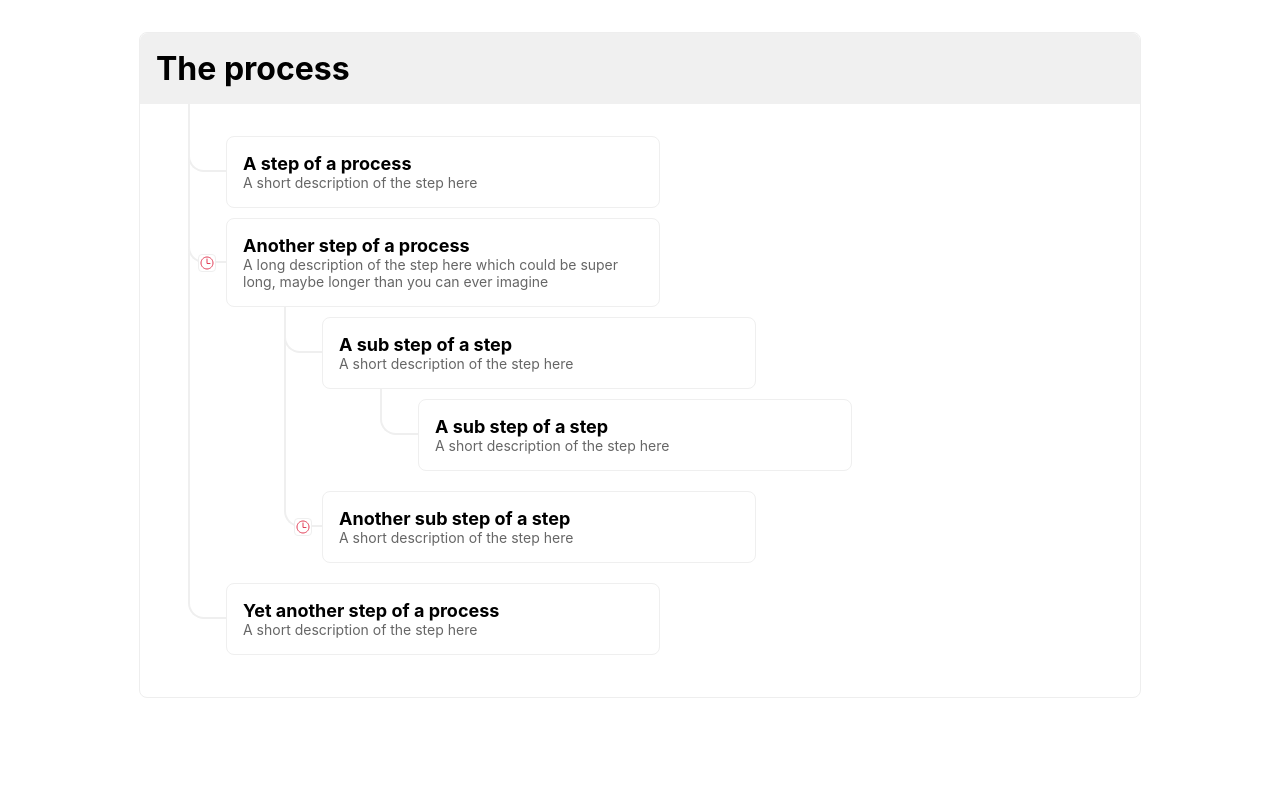
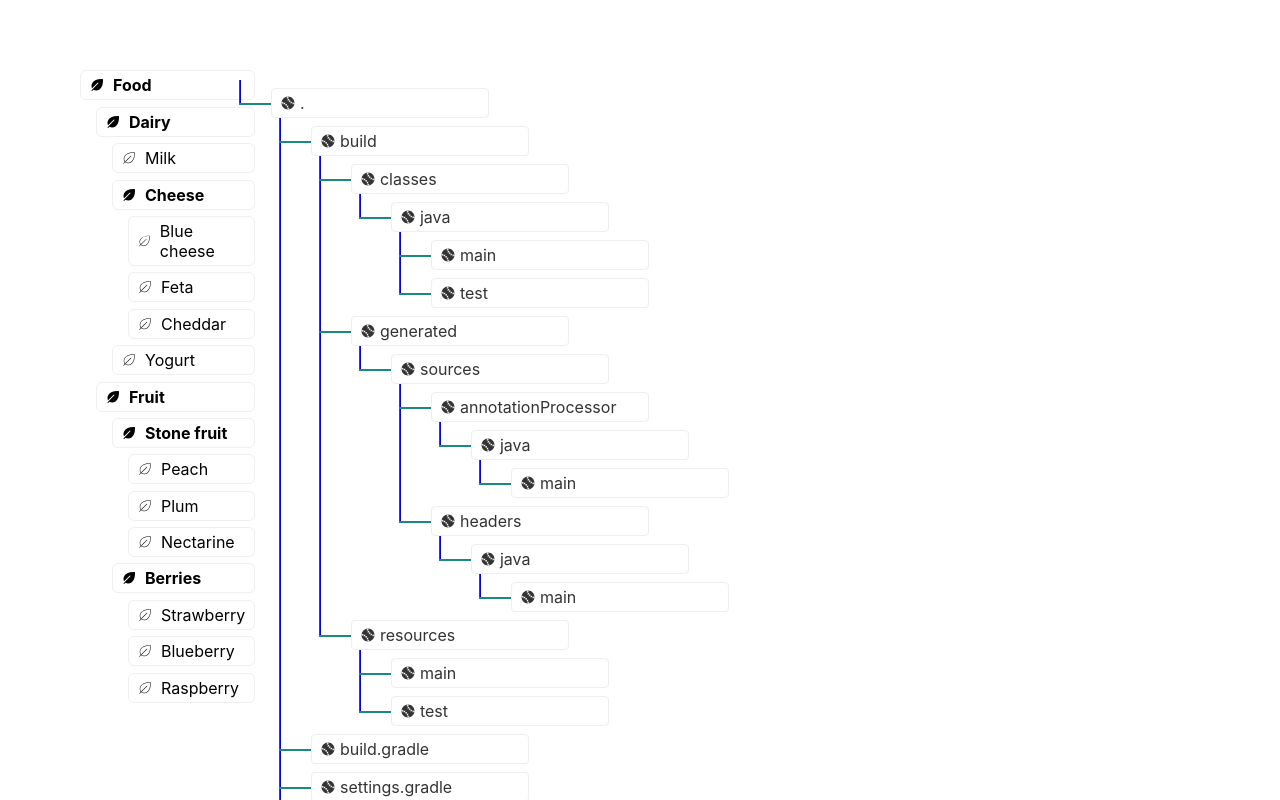
Before and after one commit to abruzzi/activity-chart, a React (Vite) app: page / in a window 1280 px wide. Shown: the top 800 px of the page. Built offline with nearby package versions, Linux system fonts and the light colour scheme.

Commit message:
added simple tree

```diff
--- a/src/App.css
+++ b/src/App.css
@@ -0,0 +1,8 @@
+.App {
+  font-family: 'Open Sans', sans-serif;
+}
+
+*, *::before, *::after {
+  margin: 0;
+  padding: 0;
+}
--- a/src/App.tsx
+++ b/src/App.tsx
@@ -1,10 +1,18 @@
-import './App.css'
-import ProcessFlow from './ProcessFlow'
+import "./App.css";
+
+import food from "./simple-tree/food.json";
+import { StaticTree } from "./simple-tree/StaticTree.tsx";
+
+import folder from "./visualise-tree/folder-structure.json";
+import { TreeWithData } from "./visualise-tree/Tree.tsx";
 
 function App() {
   return (
-    <ProcessFlow />
-  )
+    <div style={{ display: "flex", flexDirection: "row", padding: "4rem" }}>
+      <StaticTree data={food} />
+      <TreeWithData data={folder} />
+    </div>
+  );
 }
 
-export default App
+export default App;
--- a/src/ProcessFlow.tsx
+++ b/src/process-flow/ProcessFlow.tsx
@@ -1,6 +1,5 @@
 import { IoTimeOutline } from "react-icons/io5";
-import './ProcessFlow.css';
-
+import "./ProcessFlow.css";
 
 type ProcessStepProps = {
   title: string;
@@ -10,14 +9,22 @@ type ProcessStepProps = {
   children?: React.ReactNode;
 };
 
-const ProcessStep = ({ title, description, isSubStep, hasCondition, children }: ProcessStepProps) => (
-  <div className={`process-step ${isSubStep ? 'sub-step' : ''}`}>
+const ProcessStep = ({
+  title,
+  description,
+  isSubStep,
+  hasCondition,
+  children,
+}: ProcessStepProps) => (
+  <div className={`process-step ${isSubStep ? "sub-step" : ""}`}>
     <div className="the-link" />
-    {
-      hasCondition ? <div className="condition-button">
+    {hasCondition ? (
+      <div className="condition-button">
         <IoTimeOutline />
-      </div> : <div className="placeholder" />
-    }
+      </div>
+    ) : (
+      <div className="placeholder" />
+    )}
     <div className="step-content">
       <h3 className="step-title">{title}</h3>
       <p className="step-description">{description}</p>
@@ -29,7 +36,7 @@ const ProcessStep = ({ title, description, isSubStep, hasCondition, children }:
 const ProcessVisualization = () => (
   <div className="process-container">
     <h1 className="process-title">The process</h1>
-    <div className='steps-container'>
+    <div className="steps-container">
       <div className="process-steps">
         <ProcessStep
           title="A step of a process"
--- /dev/null
+++ b/src/simple-tree/StaticTree.tsx
@@ -0,0 +1,51 @@
+import "./simple-tree.css";
+import { PiLeafThin } from "react-icons/pi";
+import { PiLeafFill } from "react-icons/pi";
+
+type TreeNodeType = {
+  name: string;
+  children?: TreeNodeType[];
+};
+
+const FancyNode = ({
+  name,
+  hasChildren,
+}: {
+  name: string;
+  hasChildren: boolean;
+}) => {
+  return (
+    <div
+      className={`${
+        hasChildren ? "hasChildren" : ""
+      } tree-node-container inline-layout`}
+    >
+      {hasChildren ? <PiLeafFill /> : <PiLeafThin />}
+      <span>{name}</span>
+    </div>
+  );
+};
+
+const TreeNode = ({ name, children }: TreeNodeType) => {
+  return (
+    <li>
+      <FancyNode name={name} hasChildren={Boolean(children)} />
+      {/*<span className={children ? "hasChildren" : ""}>{name}</span>*/}
+      {children && (
+        <ul>
+          {children.map((node) => (
+            <TreeNode name={node.name} children={node.children} />
+          ))}
+        </ul>
+      )}
+    </li>
+  );
+};
+
+export const StaticTree = ({ data }: { data: TreeNodeType }) => {
+  return (
+    <ul>
+      <TreeNode name={data.name} children={data.children} />
+    </ul>
+  );
+};
--- /dev/null
+++ b/src/simple-tree/food.json
@@ -0,0 +1,63 @@
+{
+  "name": "Food",
+  "children": [
+    {
+      "name": "Dairy",
+      "children": [
+        {
+          "name": "Milk"
+        },
+        {
+          "name": "Cheese",
+          "children": [
+            {
+              "name": "Blue cheese"
+            },
+            {
+              "name": "Feta"
+            },
+            {
+              "name": "Cheddar"
+            }
+          ]
+        },
+        {
+          "name": "Yogurt"
+        }
+      ]
+    },
+    {
+      "name": "Fruit",
+      "children": [
+        {
+          "name": "Stone fruit",
+          "children": [
+            {
+              "name": "Peach"
+            },
+            {
+              "name": "Plum"
+            },
+            {
+              "name": "Nectarine"
+            }
+          ]
+        },
+        {
+          "name": "Berries",
+          "children": [
+            {
+              "name": "Strawberry"
+            },
+            {
+              "name": "Blueberry"
+            },
+            {
+              "name": "Raspberry"
+            }
+          ]
+        }
+      ]
+    }
+  ]
+}
--- /dev/null
+++ b/src/simple-tree/simple-tree.css
@@ -0,0 +1,23 @@
+
+li {
+  list-style: none;
+  margin-left: 1rem;
+  margin-block: 0.4rem;
+}
+
+li .hasChildren {
+  font-weight: bold;
+}
+
+.tree-node-container {
+  padding: 4px 8px;
+  border: 1px solid #efefef;
+  border-radius: 6px;
+}
+
+.inline-layout {
+  display: flex;
+  flex-direction: row;
+  gap: 0.5rem;
+  align-items: center;
+}
--- /dev/null
+++ b/src/visualise-tree/Tree.css
@@ -0,0 +1,62 @@
+.tree-container {
+    width: 1000px;
+    margin: 16px auto;
+    display: flex;
+    flex-direction: column;
+    justify-content: stretch;
+}
+
+.tree-node-content {
+    display: flex;
+    align-items: center;
+    gap: 4px;
+    width: 200px;
+    padding: 4px 8px;
+    border: 1px solid #eee;
+    color: #333;
+    border-radius: 4px;
+}
+
+.inline {
+    display: flex;
+    align-items: center;
+}
+
+.tree-node {
+    margin-top: 8px;
+    margin-left: 16px;
+    position: relative;
+}
+
+.tree-node::before {
+    content: '';
+    position: absolute;
+    border-left: 1px solid #c11616;
+    border-right: 1px solid #0505d4;
+    top: -8px;
+    bottom: 0;
+    left: -32px;
+    width: 0;
+}
+
+.last-node::before {
+    height: 24px;
+}
+
+.link-to-parent {
+    position: relative;
+}
+
+.link-to-parent::before {
+    content: '';
+    position: absolute;
+    top: 0;
+    left: -32px;
+    width: 32px;
+    height: 2px;
+    background-color: #1a8884;
+}
+
+.sub-tree-container {
+    margin-left: 24px;
+}
--- /dev/null
+++ b/src/visualise-tree/Tree.tsx
@@ -0,0 +1,80 @@
+import { ReactNode } from "react";
+import { IoIosBaseball } from "react-icons/io";
+
+import "./Tree.css";
+
+type TreeNodeType = {
+  name: string;
+  children?: TreeNodeType[];
+};
+
+const TreeNode = ({
+  name,
+  icon,
+  isLast,
+  children,
+}: {
+  name: string;
+  icon: ReactNode;
+  isLast?: boolean;
+  children?: ReactNode;
+}) => {
+  return (
+    <div className={`tree-node ${isLast ? "last-node" : ""}`}>
+      <div className="inline">
+        <div className="link-to-parent" />
+        <div className="inline tree-node-content">
+          {icon}
+          <span>{name}</span>
+        </div>
+      </div>
+
+      {children && <div className="sub-tree-container">{children}</div>}
+    </div>
+  );
+};
+
+export const StaticTree = () => {
+  return (
+    <div className="tree-container">
+      <TreeNode name="Element 1" icon={<IoIosBaseball />}>
+        <TreeNode name="Element 1.1" icon={<IoIosBaseball />} />
+        <TreeNode name="Element 1.2" icon={<IoIosBaseball />} isLast />
+      </TreeNode>
+      <TreeNode name="Element 2" icon={<IoIosBaseball />} />
+      <TreeNode name="Element 2" icon={<IoIosBaseball />}>
+        <TreeNode name="Element 2.1" icon={<IoIosBaseball />} />
+        <TreeNode name="Element 2.2" icon={<IoIosBaseball />}>
+          <TreeNode name="Element 2.2.1" icon={<IoIosBaseball />} />
+          <TreeNode name="Element 2.2.2" icon={<IoIosBaseball />} isLast />
+        </TreeNode>
+        <TreeNode name="Element 2.3" icon={<IoIosBaseball />} isLast />
+      </TreeNode>
+      <TreeNode name="Last" icon={<IoIosBaseball />} isLast />
+    </div>
+  );
+};
+
+const TreeContent = ({
+  data,
+  isLast,
+}: {
+  data: TreeNodeType;
+  isLast: boolean;
+}) => {
+  return (
+    <TreeNode name={data.name} icon={<IoIosBaseball />} isLast={isLast}>
+      {data.children?.map((node, index, array) => (
+        <TreeContent data={node} isLast={index === array.length - 1} />
+      ))}
+    </TreeNode>
+  );
+};
+
+export const TreeWithData = ({ data }: { data: TreeNodeType }) => {
+  return (
+    <div className="tree-container">
+      <TreeContent data={data} isLast />
+    </div>
+  );
+};
--- /dev/null
+++ b/src/visualise-tree/folder-structure.json
@@ -0,0 +1,113 @@
+{
+  "name": ".",
+  "children": [
+    {
+      "name": "build",
+      "children": [
+        {
+          "name": "classes",
+          "children": [
+            {
+              "name": "java",
+              "children": [
+                {
+                  "name": "main"
+                },
+                {
+                  "name": "test"
+                }
+              ]
+            }
+          ]
+        },
+        {
+          "name": "generated",
+          "children": [
+            {
+              "name": "sources",
+              "children": [
+                {
+                  "name": "annotationProcessor",
+                  "children": [
+                    {
+                      "name": "java",
+                      "children": [
+                        {
+                          "name": "main"
+                        }
+                      ]
+                    }
+                  ]
+                },
+                {
+                  "name": "headers",
+                  "children": [
+                    {
+                      "name": "java",
+                      "children": [
+                        {
+                          "name": "main"
+                        }
+                      ]
+                    }
+                  ]
+                }
+              ]
+            }
+          ]
+        },
+        {
+          "name": "resources",
+          "children": [
+            {
+              "name": "main"
+            },
+            {
+              "name": "test"
+            }
+          ]
+        }
+      ]
+    },
+    {
+      "name": "build.gradle"
+    },
+    {
+      "name": "settings.gradle"
+    },
+    {
+      "name": "src",
+      "children": [
+        {
+          "name": "main",
+          "children": [
+            {
+              "name": "java",
+              "children": [
+                {
+                  "name": "RemoveFeatureToggleRecipe.java"
+                },
+                {
+                  "name": "RunRecipe.java"
+                }
+              ]
+            },
+            {
+              "name": "test",
+              "children": [
+                {
+                  "name": "java",
+                  "children": [
+                    {
+                      "name": "RemoveFeatureToggleRecipeTest.java"
+                    }
+                  ]
+                }
+              ]
+            }
+          ]
+        }
+      ]
+    }
+  ]
+}
```
Also changed, not shown: src/simple-tree/SimpleTree.tsx (added, +38 -0 lines), src/process-flow/ProcessFlow.css (renamed from src/ProcessFlow.css).
